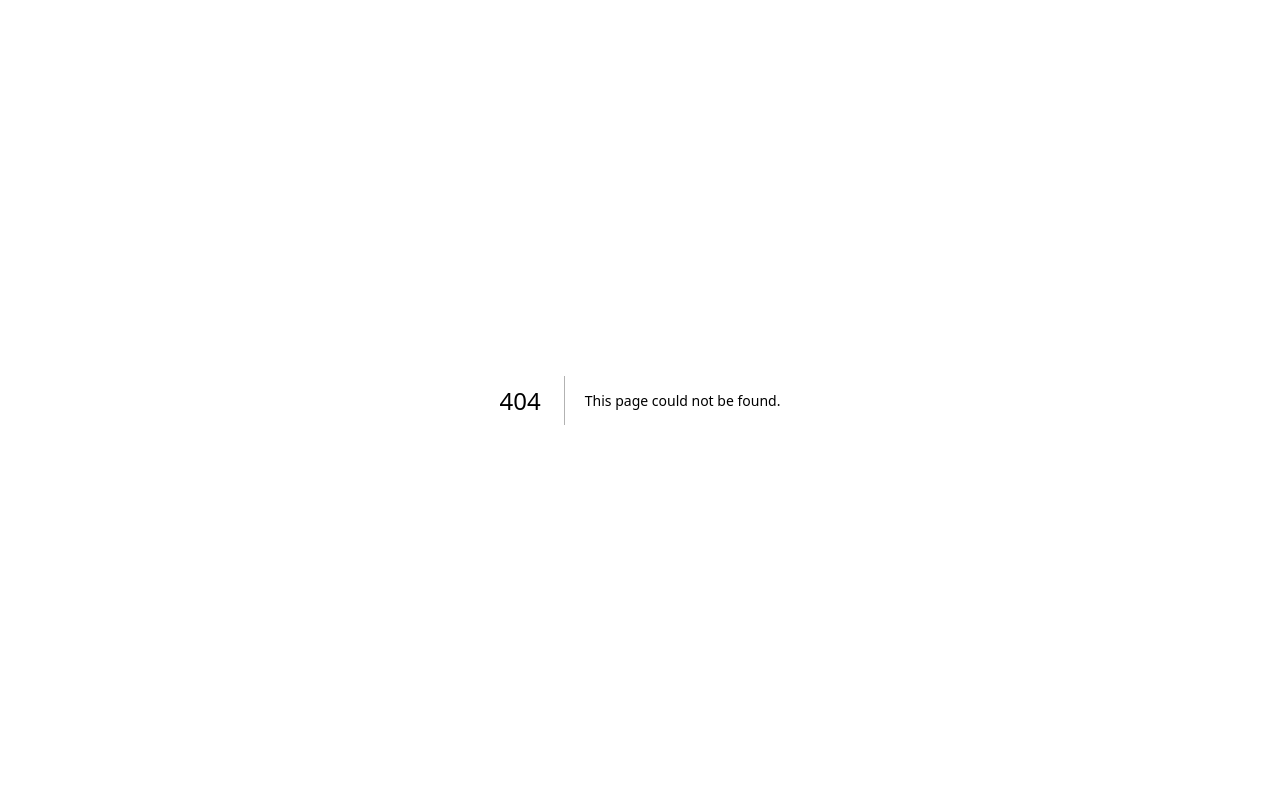
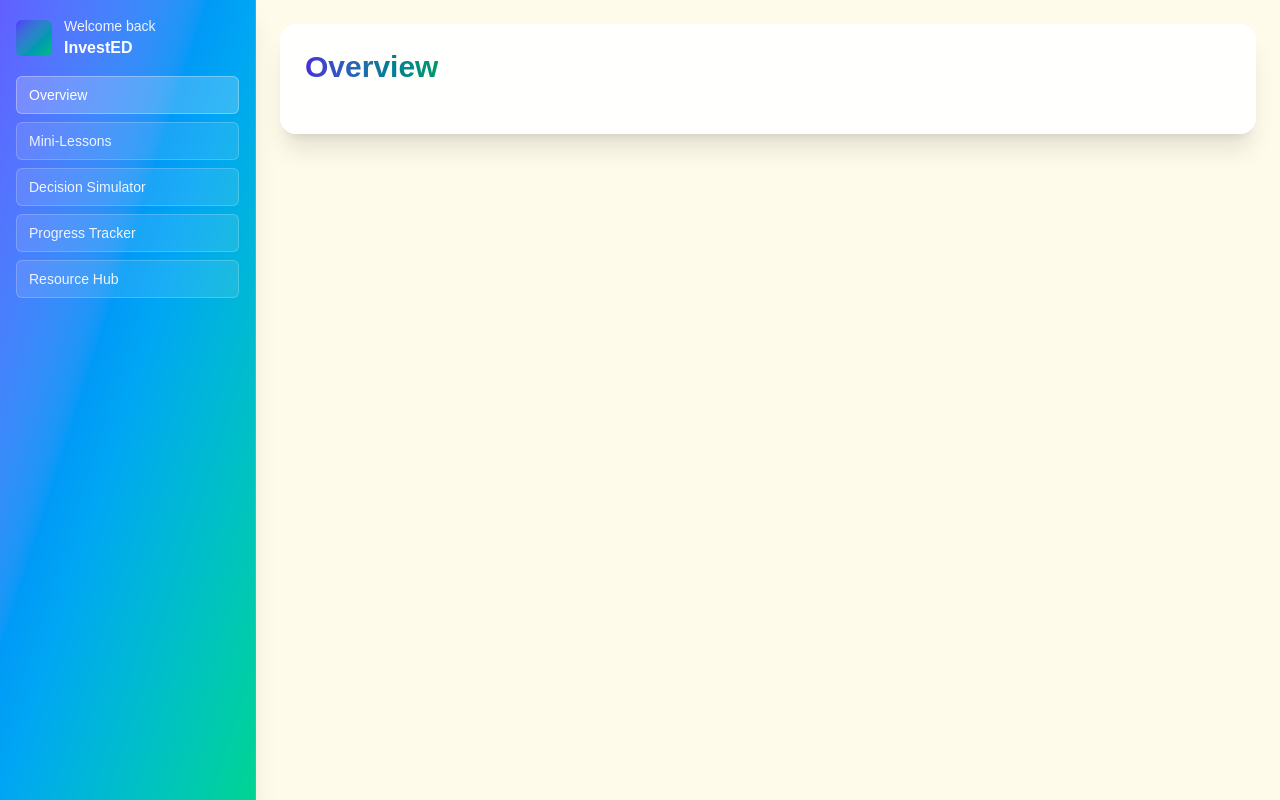
Before and after one commit to ccywinsk-cmu-F24/teamJAC-cmu-hackathon-F25, a Next.js app: page /dashboard in a window 1280 px wide. Before the commit this address had no page. Built offline with nearby package versions, Linux system fonts and the light colour scheme.

Commit message:
Dashboard page

```diff
--- /dev/null
+++ b/src/app/dashboard/page.tsx
@@ -0,0 +1,171 @@
+"use client";
+
+import { useState } from "react";
+
+const TABS = ["Overview", "Mini-Lessons", "Decision Simulator", "Progress Tracker", "Resource Hub"] as const;
+type Tab = typeof TABS[number];
+
+export default function DashboardPage() {
+    const [activeTab, setActiveTab] = useState<Tab>("Overview");
+
+    return (
+        <div className="min-h-screen bg-gradient-to-br from-indigo-500 via-sky-500 to-emerald-400 dark:from-indigo-900 dark:via-sky-900 dark:to-emerald-900">
+            <div className="flex h-screen">
+                {/* Sidebar */}
+                <aside className="w-64 border-r border-white/20 bg-gradient-to-br from-indigo-500 via-sky-500 to-emerald-400 dark:from-indigo-900 dark:via-sky-900 dark:to-emerald-900 backdrop-blur-xl shadow-xl p-4 flex flex-col">
+                    <div className="flex items-center gap-3 mb-4">
+                        <div className="h-9 w-9 rounded-md bg-gradient-to-br from-indigo-600 to-emerald-500" />
+                        <div>
+                            <div className="text-sm text-white/90">Welcome back</div>
+                            <div className="text-base font-semibold text-white">
+                                InvestED
+                            </div>
+                        </div>
+                    </div>
+
+                    <nav className="flex flex-col gap-2 flex-1">
+                        {TABS.map((tab) => {
+                            const isActive = activeTab === tab;
+                            return (
+                                <button
+                                    key={tab}
+                                    onClick={() => setActiveTab(tab)}
+                                    className={
+                                        "w-full text-left rounded-md px-3 py-2 text-sm transition border " +
+                                        (isActive
+                                            ? "bg-white/20 text-white border-white/30"
+                                            : "bg-white/10 text-white/90 hover:bg-white/20 border-white/20")
+                                    }
+                                >
+                                    {tab}
+                                </button>
+                            );
+                        })}
+                    </nav>
+                </aside>
+
+                {/* Main content */}
+                <main className="flex-1 overflow-auto p-6 bg-amber-50">
+                    <div className="rounded-2xl border border-white/20 bg-white/95 backdrop-blur-xl shadow-xl p-4 sm:p-6">
+                        <header className="flex flex-col sm:flex-row sm:items-center sm:justify-between gap-4 mb-6">
+                            <h1 className="text-2xl sm:text-3xl font-bold bg-gradient-to-r from-indigo-700 to-emerald-600 dark:from-indigo-300 dark:to-emerald-300 bg-clip-text text-transparent">
+                                {activeTab}
+                            </h1>
+
+                        </header>
+
+                        <section className="grid gap-4 sm:gap-6">
+                            {activeTab === "Overview" && (
+                                <div className="grid grid-cols-1 md:grid-cols-3 gap-4">
+                                </div>
+                            )}
+
+                            {activeTab === "Mini-Lessons" && (
+                                <div className="grid grid-cols-1 gap-4">
+
+                                </div>
+                            )}
+
+                            {activeTab === "Decision Simulator" && (
+                                <div className="grid grid-cols-1 gap-4">
+                                </div>
+                            )}
+
+                            {activeTab === "Progress Tracker" && (
+                                <div className="grid grid-cols-1 gap-4">
+                                    <div className="rounded-xl border border-white/20 bg-white/70 dark:bg-white/10 p-4">
+
+                                    </div>
+                                </div>
+                            )}
+
+                            {activeTab === "Resource Hub" && (
+                                <div className="grid grid-cols-1 gap-4">
+
+                                </div>
+                            )}
+                        </section>
+                    </div>
+                </main>
+            </div>
+        </div>
+    );
+}
+
+function Card({ title, value, subtitle }: { title: string; value: string; subtitle?: string }) {
+    return (
+        <div className="rounded-xl border border-white/20 bg-white/70 dark:bg-white/10 p-4">
+            <div className="text-sm text-gray-700 dark:text-gray-300">{title}</div>
+            <div className="text-2xl font-semibold text-gray-900 dark:text-white">{value}</div>
+            {subtitle ? (
+                <div className="text-xs text-gray-600 dark:text-gray-400 mt-1">{subtitle}</div>
+            ) : null}
+        </div>
+    );
+}
+
+function Table({ headers, rows }: { headers: string[]; rows: string[][] }) {
+    return (
+        <div className="overflow-auto rounded-xl border border-white/20">
+            <table className="min-w-full text-sm">
+                <thead className="bg-white/70 dark:bg-white/10">
+                    <tr>
+                        {headers.map((h) => (
+                            <th key={h} className="text-left font-medium text-gray-800 dark:text-gray-200 px-3 py-2">
+                                {h}
+                            </th>
+                        ))}
+                    </tr>
+                </thead>
+                <tbody className="bg-white/60 dark:bg-black/20">
+                    {rows.map((row, idx) => (
+                        <tr key={idx} className="border-t border-white/20">
+                            {row.map((cell, cIdx) => (
+                                <td key={cIdx} className="px-3 py-2 text-gray-800 dark:text-gray-200">
+                                    {cell}
+                                </td>
+                            ))}
+                        </tr>
+                    ))}
+                </tbody>
+            </table>
+        </div>
+    );
+}
+
+function ReportCard({ title, description }: { title: string; description: string }) {
+    return (
+        <div className="rounded-xl border border-white/20 bg-white/70 dark:bg-white/10 p-4">
+            <div className="text-lg font-semibold text-gray-900 dark:text-white">{title}</div>
+            <div className="text-sm text-gray-700 dark:text-gray-300">{description}</div>
+            <div className="mt-3">
+                <button className="rounded-md bg-gradient-to-r from-indigo-600 to-emerald-500 text-white px-3 py-2 text-sm font-medium hover:brightness-110 transition">
+                    View report
+                </button>
+            </div>
+        </div>
+    );
+}
+
+function Toggle() {
+    const [checked, setChecked] = useState(false);
+    return (
+        <button
+            type="button"
+            role="switch"
+            aria-checked={checked}
+            onClick={() => setChecked((v) => !v)}
+            className={
+                "relative inline-flex h-6 w-11 items-center rounded-full transition " +
+                (checked ? "bg-gradient-to-r from-indigo-600 to-emerald-500" : "bg-white/70 dark:bg-white/10 border border-white/20")
+            }
+        >
+            <span
+                className={
+                    "inline-block h-5 w-5 transform rounded-full bg-white shadow transition " +
+                    (checked ? "translate-x-5" : "translate-x-1")
+                }
+            />
+        </button>
+    );
+}
```
